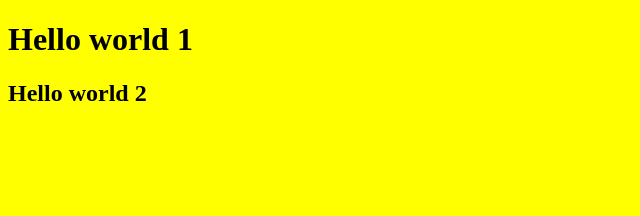
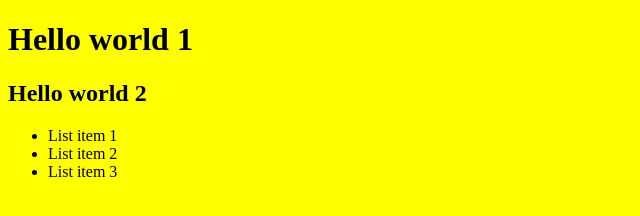
Before and after one commit to ibrahimsinan/superweb, a plain HTML site: page index.html in a window 1280 px wide. Shown: the whole page, without its empty margins (0-640 px from the left). Drawn offline with Linux system fonts and the light colour scheme.

Commit message:
unordered list added

```diff
--- a/index.html
+++ b/index.html
@@ -12,6 +12,11 @@
 <body>
     <h1>Hello world 1</h1>
     <h2>Hello world 2</h2>
+    <ul>
+        <li>List item 1</li>
+        <li>List item 2</li>
+        <li>List item 3</li>
+    </ul>
 </body>
 
 </html>
```
